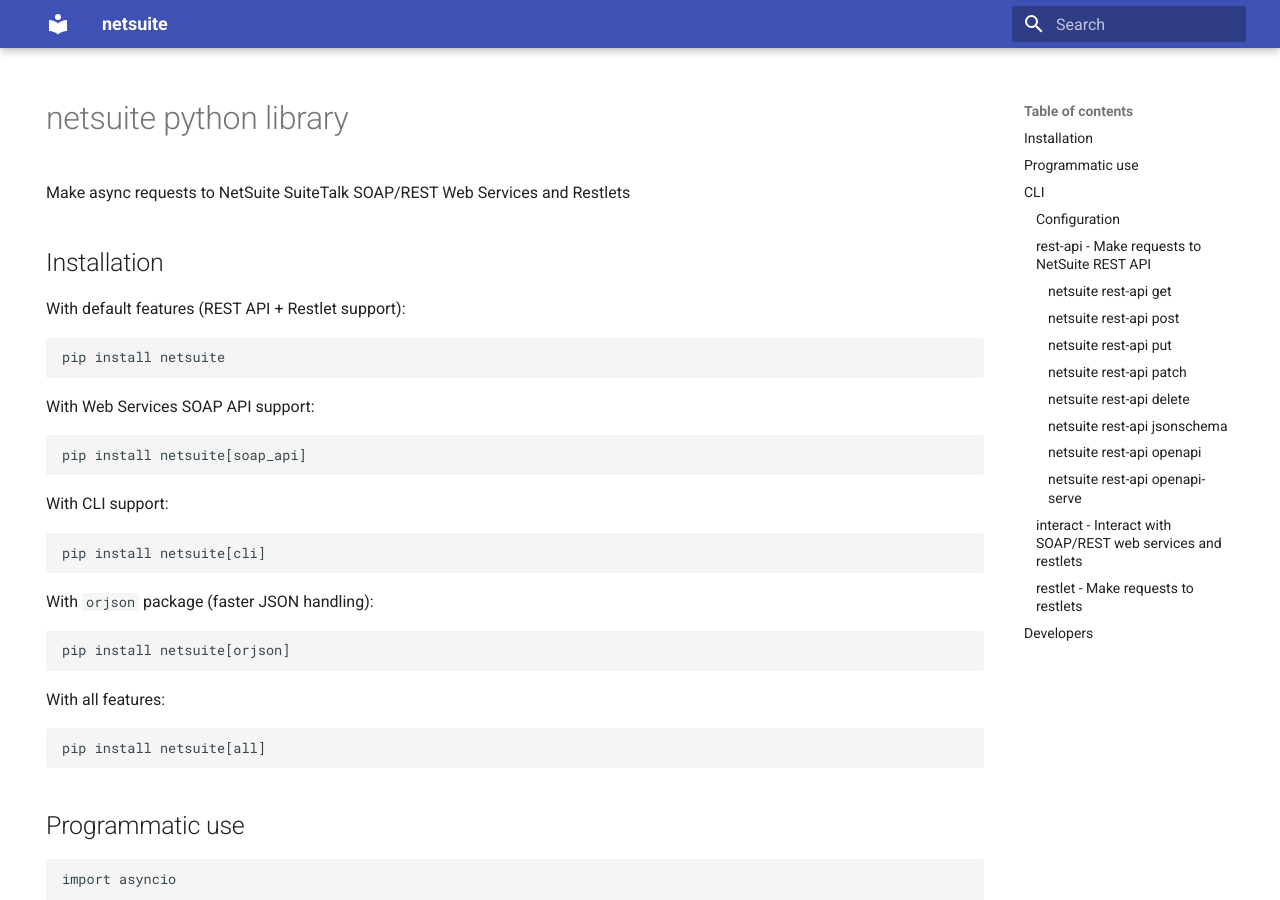
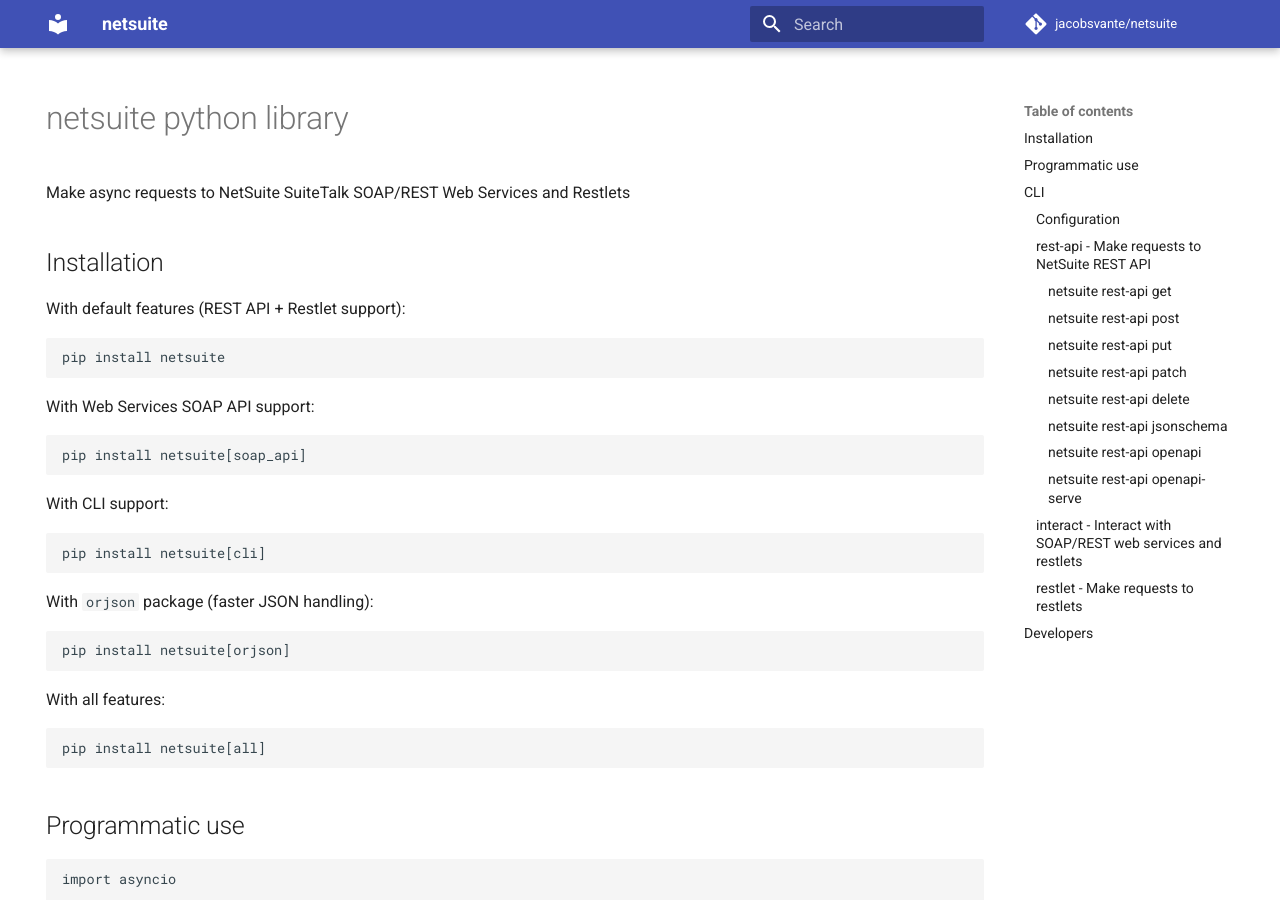
Before and after one commit to jacobsvante/netsuite, an MkDocs documentation site: the page built from docs/index.md, in a window 1280 px wide and 900 px high. Built offline with MkDocs 1.6.1 and Material for MkDocs 9.7.7, drawn with Linux system fonts in a browser that asks for light colours; comment, search, counter and statistics services are not loaded; some of the changed lines change nothing that is shown.

Commit message:
docs: add repo url

```diff
--- a/mkdocs.yml
+++ b/mkdocs.yml
@@ -1,4 +1,7 @@
 site_name: netsuite
+
 repo_name: jacobsvante/netsuite
+repo_url: https://github.com/jacobsvante/netsuite
+
 theme:
   name: material
```
